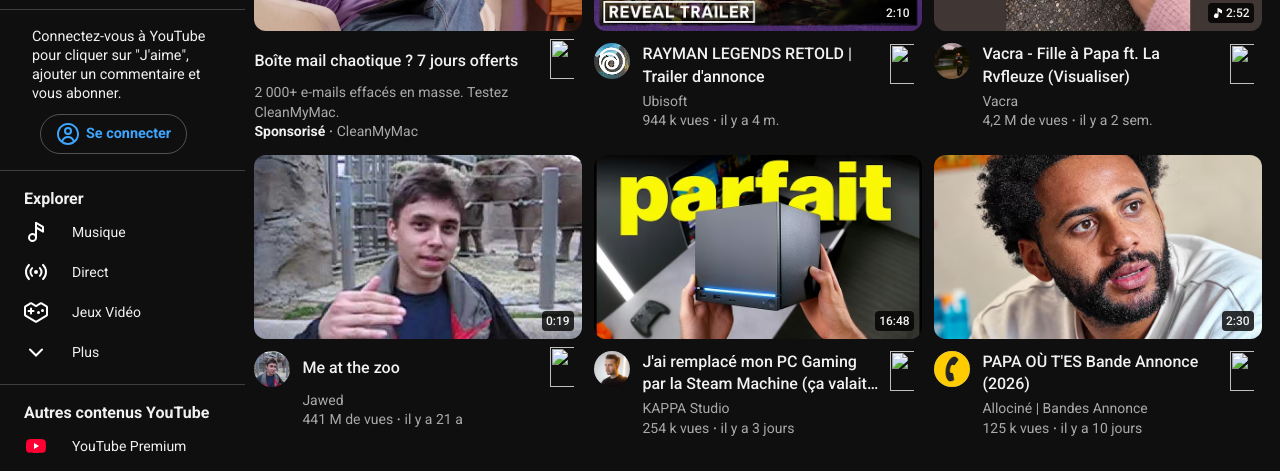
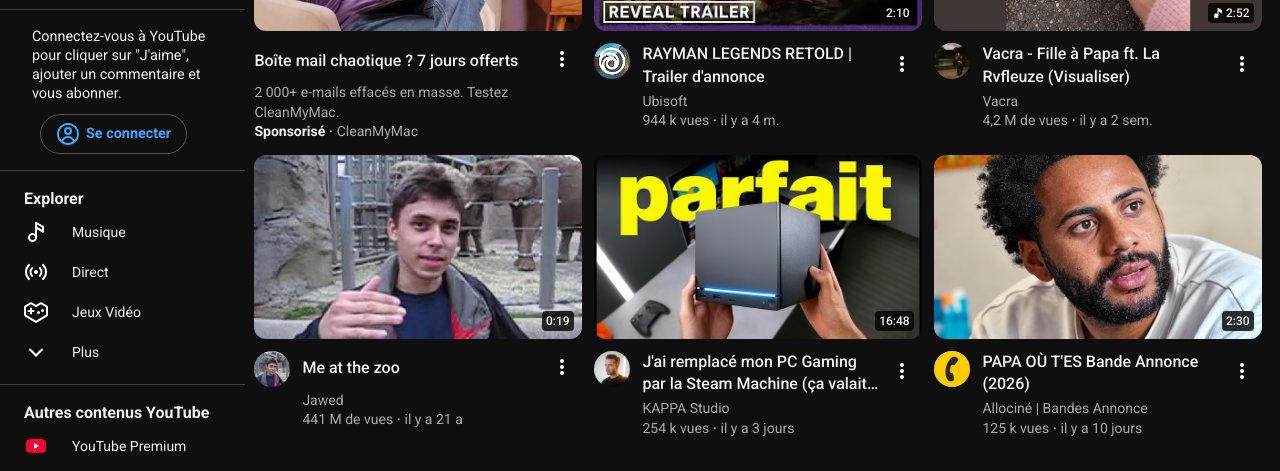
Before and after one commit to samgnthr/YouTube-Clone, a plain HTML site: page index.html in a window 1280 px wide. Shown: the part 271-742 px from the top of the page. Drawn offline with Linux system fonts and the light colour scheme; the site is published under a folder, as on GitHub Pages, so addresses that start at the root find nothing.

Commit message:
Fix image source paths in video details

```diff
--- a/index.html
+++ b/index.html
@@ -165,7 +165,7 @@
                         <div class="video-details">
                             <span class="video-title">
                                 <a href="#">Boîte mail chaotique ? 7 jours offerts</a>
-                                <img class="fleur" src="/img/icons/3tipoint.svg">
+                                <img class="fleur" src="img/icons/3tipoint.svg">
                             </span>
                             <a href="#" class="channel-name">2 000+ e-mails effacés en masse. Testez CleanMyMac.</a>
                             <div class="video-metadata">
@@ -189,7 +189,7 @@
                         <div class="video-details">
                             <span class="video-title">
                                 <a href="#">RAYMAN LEGENDS RETOLD | Trailer d'annonce</a>
-                                <img class="fleur" src="/img/icons/3tipoint.svg">
+                                <img class="fleur" src="img/icons/3tipoint.svg">
                             </span>
                             <a href="#" class="channel-name">Ubisoft</a>
                             <div class="video-metadata">
@@ -213,7 +213,7 @@
                         <div class="video-details">
                             <span class="video-title">
                                 <a href="#">Vacra - Fille à Papa ft. La Rvfleuze (Visualiser)</a>
-                                <img class="fleur" src="/img/icons/3tipoint.svg">
+                                <img class="fleur" src="img/icons/3tipoint.svg">
                             </span>
                             <a href="#" class="channel-name">Vacra</a>
                             <div class="video-metadata">
@@ -237,7 +237,7 @@
                         <div class="video-details">
                             <span class="video-title">
                                 <a href="#">Me at the zoo</a>
-                                <img class="fleur" src="/img/icons/3tipoint.svg">
+                                <img class="fleur" src="img/icons/3tipoint.svg">
                             </span>
                             <a href="#" class="channel-name">Jawed</a>
                             <div class="video-metadata">
@@ -261,7 +261,7 @@
                         <div class="video-details">
                             <span class="video-title">
                                 <a href="#">J'ai remplacé mon PC Gaming par la Steam Machine (ça valait le coup ?)</a>
-                                <img class="fleur" src="/img/icons/3tipoint.svg">
+                                <img class="fleur" src="img/icons/3tipoint.svg">
                             </span>
                             <a href="#" class="channel-name">KAPPA Studio</a>
                             <div class="video-metadata">
@@ -285,7 +285,7 @@
                         <div class="video-details">
                             <span class="video-title">
                                 <a href="#">PAPA OÙ T'ES Bande Annonce (2026)</a>
-                                <img class="fleur" src="/img/icons/3tipoint.svg">
+                                <img class="fleur" src="img/icons/3tipoint.svg">
                             </span>
                             <a href="#" class="channel-name">Allociné | Bandes Annonce</a>
                             <div class="video-metadata">
@@ -378,7 +378,7 @@
                         <div class="video-details">
                             <span class="video-title">
                                 <a href="#">ON DEVIENT LES BARONS DE LA VILLE (Schedule I)</a>
-                                <img class="fleur" src="/img/icons/3tipoint.svg">
+                                <img class="fleur" src="img/icons/3tipoint.svg">
                             </span>
                             <a href="#" class="channel-name">SQUEEZE GAMING</a>
                             <div class="video-metadata">
@@ -402,7 +402,7 @@
                         <div class="video-details">
                             <span class="video-title">
                                 <a href="#">LES PIRES SUJETS DE CONVERSATION POSSIBLE (Apocalypter)</a>
-                                <img class="fleur" src="/img/icons/3tipoint.svg">
+                                <img class="fleur" src="img/icons/3tipoint.svg">
                             </span>
                             <a href="#" class="channel-name">Wankil Studio - Laink et Terracid</a>
                             <div class="video-metadata">
@@ -426,7 +426,7 @@
                         <div class="video-details">
                             <span class="video-title">
                                 <a href="#">Mister V n'est pas vraiment celui que vous croyez</a>
-                                <img class="fleur" src="/img/icons/3tipoint.svg">
+                                <img class="fleur" src="img/icons/3tipoint.svg">
                             </span>
                             <a href="#" class="channel-name">Konbini</a>
                             <div class="video-metadata">
@@ -450,7 +450,7 @@
                         <div class="video-details">
                             <span class="video-title">
                                 <a href="#">ON TESTE LES PROMESSES DE PUBLICITÉS #6</a>
-                                <img class="fleur" src="/img/icons/3tipoint.svg">
+                                <img class="fleur" src="img/icons/3tipoint.svg">
                             </span>
                             <a href="#" class="channel-name">Amixem</a>
                             <div class="video-metadata">
@@ -474,7 +474,7 @@
                         <div class="video-details">
                             <span class="video-title">
                                 <a href="#">Survis 30 Jours Attaché À Ton Ex, Gagne 250 000 $</a>
-                                <img class="fleur" src="/img/icons/3tipoint.svg">
+                                <img class="fleur" src="img/icons/3tipoint.svg">
                             </span>
                             <a href="#" class="channel-name">MrBeast</a>
                             <div class="video-metadata">
@@ -498,7 +498,7 @@
                         <div class="video-details">
                             <span class="video-title">
                                 <a href="#">Ce dictateur a vraiment existé et on dirait une blague</a>
-                                <img class="fleur" src="/img/icons/3tipoint.svg">
+                                <img class="fleur" src="img/icons/3tipoint.svg">
                             </span>
                             <a href="#" class="channel-name">SQUEEZE</a>
                             <div class="video-metadata">
@@ -524,7 +524,7 @@
                         <div class="video-details">
                             <span class="video-title">
                                 <a href="#">Les PIRES TRAHISONS du JEU VIDÉO 😈</a>
-                                <img class="fleur" src="/img/icons/3tipoint.svg">
+                                <img class="fleur" src="img/icons/3tipoint.svg">
                             </span>
                             <a href="#" class="channel-name">Trash Bandicoot</a>
                             <div class="video-metadata">
@@ -548,7 +548,7 @@
                         <div class="video-details">
                             <span class="video-title">
                                 <a href="#">ON DOIT PAS RIRE À NOS LIKES SUR TIKTOK 💀😭 (c'était trop dur)</a>
-                                <img class="fleur" src="/img/icons/3tipoint.svg">
+                                <img class="fleur" src="img/icons/3tipoint.svg">
                             </span>
                             <a href="#" class="channel-name">Tsuku Live</a>
                             <div class="video-metadata">
@@ -572,7 +572,7 @@
                         <div class="video-details">
                             <span class="video-title">
                                 <a href="#">L'émulation sur Switch a franchi un ENORME cap (Tico)</a>
-                                <img class="fleur" src="/img/icons/3tipoint.svg">
+                                <img class="fleur" src="img/icons/3tipoint.svg">
                             </span>
                             <a href="#" class="channel-name">MELVIL</a>
                             <div class="video-metadata">
@@ -596,7 +596,7 @@
                         <div class="video-details">
                             <span class="video-title">
                                 <a href="#">Lamborghini Aventador SV : Le poids d'une lignée</a>
-                                <img class="fleur" src="/img/icons/3tipoint.svg">
+                                <img class="fleur" src="img/icons/3tipoint.svg">
                             </span>
                             <a href="#" class="channel-name">Sylvain Lyve</a>
                             <div class="video-metadata">
@@ -620,7 +620,7 @@
                         <div class="video-details">
                             <span class="video-title">
                                 <a href="#">J’ai passé 500 heures à chercher un intérêt à cet iPhone</a>
-                                <img class="fleur" src="/img/icons/3tipoint.svg">
+                                <img class="fleur" src="img/icons/3tipoint.svg">
                             </span>
                             <a href="#" class="channel-name">Nightech</a>
                             <div class="video-metadata">
@@ -644,7 +644,7 @@
                         <div class="video-details">
                             <span class="video-title">
                                 <a href="#">TVアニメ『ニセモノの錬金術師』ティザーPV</a>
-                                <img class="fleur" src="/img/icons/3tipoint.svg">
+                                <img class="fleur" src="img/icons/3tipoint.svg">
                             </span>
                             <a href="#" class="channel-name">KADOKAWAanime</a>
                             <div class="video-metadata">
@@ -670,7 +670,7 @@
                         <div class="video-details">
                             <span class="video-title">
                                 <a href="#">TOP 20+ Minecraft Mods for 26.2 & Older (NeoForge/Fabric) | August 2026 16 minutes</a>
-                                <img class="fleur" src="/img/icons/3tipoint.svg">
+                                <img class="fleur" src="img/icons/3tipoint.svg">
                             </span>
                             <a href="#" class="channel-name">EnderVerse</a>
                             <div class="video-metadata">
@@ -694,7 +694,7 @@
                         <div class="video-details">
                             <span class="video-title">
                                 <a href="#">Honda NSX : Merci Ayrton Senna</a>
-                                <img class="fleur" src="/img/icons/3tipoint.svg">
+                                <img class="fleur" src="img/icons/3tipoint.svg">
                             </span>
                             <a href="#" class="channel-name">Sylvain Lyve</a>
                             <div class="video-metadata">
@@ -718,7 +718,7 @@
                         <div class="video-details">
                             <span class="video-title">
                                 <a href="#">Nobunaga</a>
-                                <img class="fleur" src="/img/icons/3tipoint.svg">
+                                <img class="fleur" src="img/icons/3tipoint.svg">
                             </span>
                             <a href="#" class="channel-name">Soul - Topic</a>
                             <div class="video-metadata">
@@ -742,7 +742,7 @@
                         <div class="video-details">
                             <span class="video-title">
                                 <a href="#">La Mano 1.9 - CHANEL (Clip Officiel)</a>
-                                <img class="fleur" src="/img/icons/3tipoint.svg">
+                                <img class="fleur" src="img/icons/3tipoint.svg">
                             </span>
                             <a href="#" class="channel-name">La Mano 1.9 - Officiel</a>
                             <div class="video-metadata">
@@ -766,7 +766,7 @@
                         <div class="video-details">
                             <span class="video-title">
                                 <a href="#">VTECH : Les voitures les PLUS DANGEREUSES ( encore )</a>
-                                <img class="fleur" src="/img/icons/3tipoint.svg">
+                                <img class="fleur" src="img/icons/3tipoint.svg">
                             </span>
                             <a href="#" class="channel-name">Sylvain Lyve</a>
                             <div class="video-metadata">
@@ -790,7 +790,7 @@
                         <div class="video-details">
                             <span class="video-title">
                                 <a href="#">QUI TROUVERA LE MEILLEUR CONTAINER ? (ft Freddy Gladieux, Mastu, Theodort, Billy) 1 heure et 2 minutes</a>
-                                <img class="fleur" src="/img/icons/3tipoint.svg">
+                                <img class="fleur" src="img/icons/3tipoint.svg">
                             </span>
                             <a href="#" class="channel-name">SQUEEZIE</a>
                             <div class="video-metadata">
```
